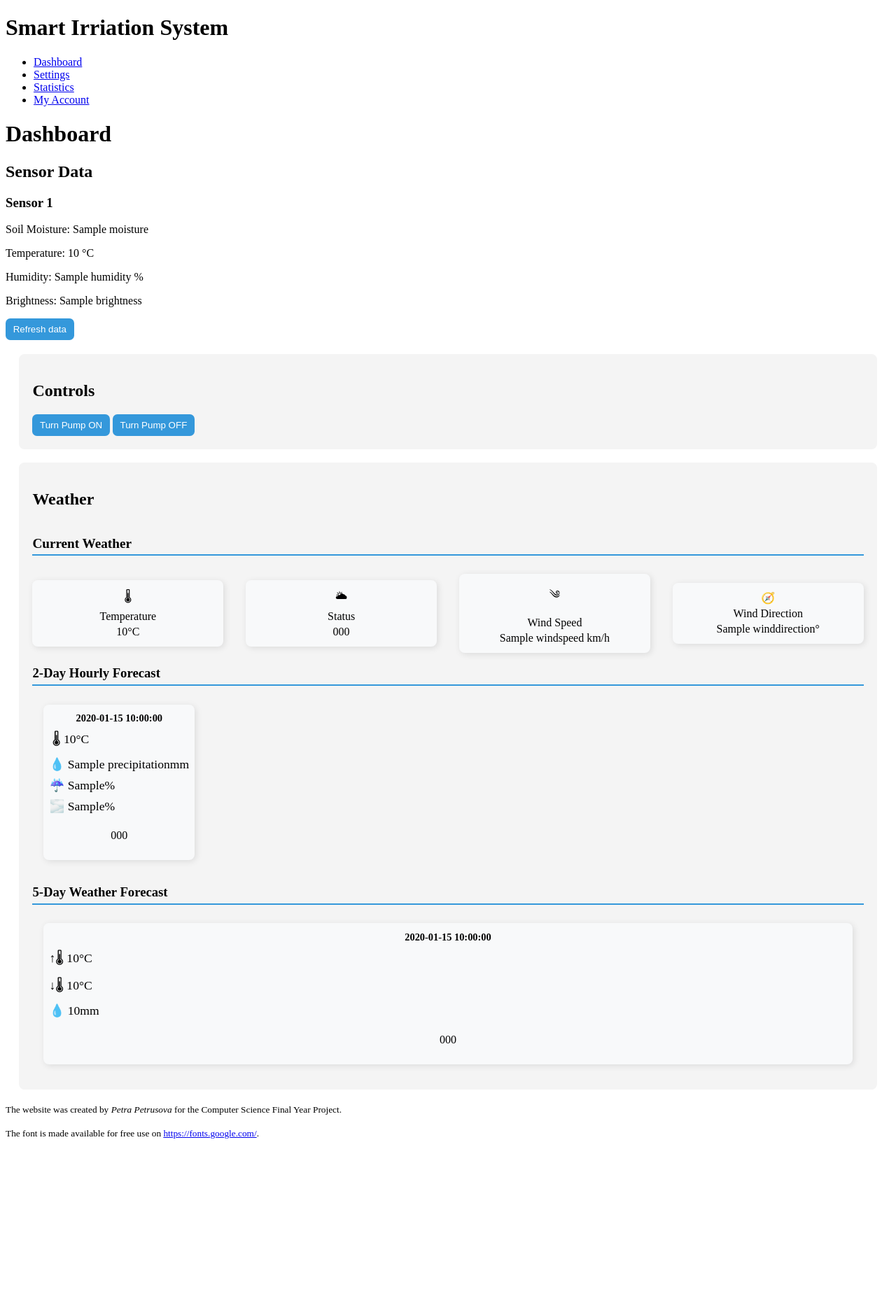
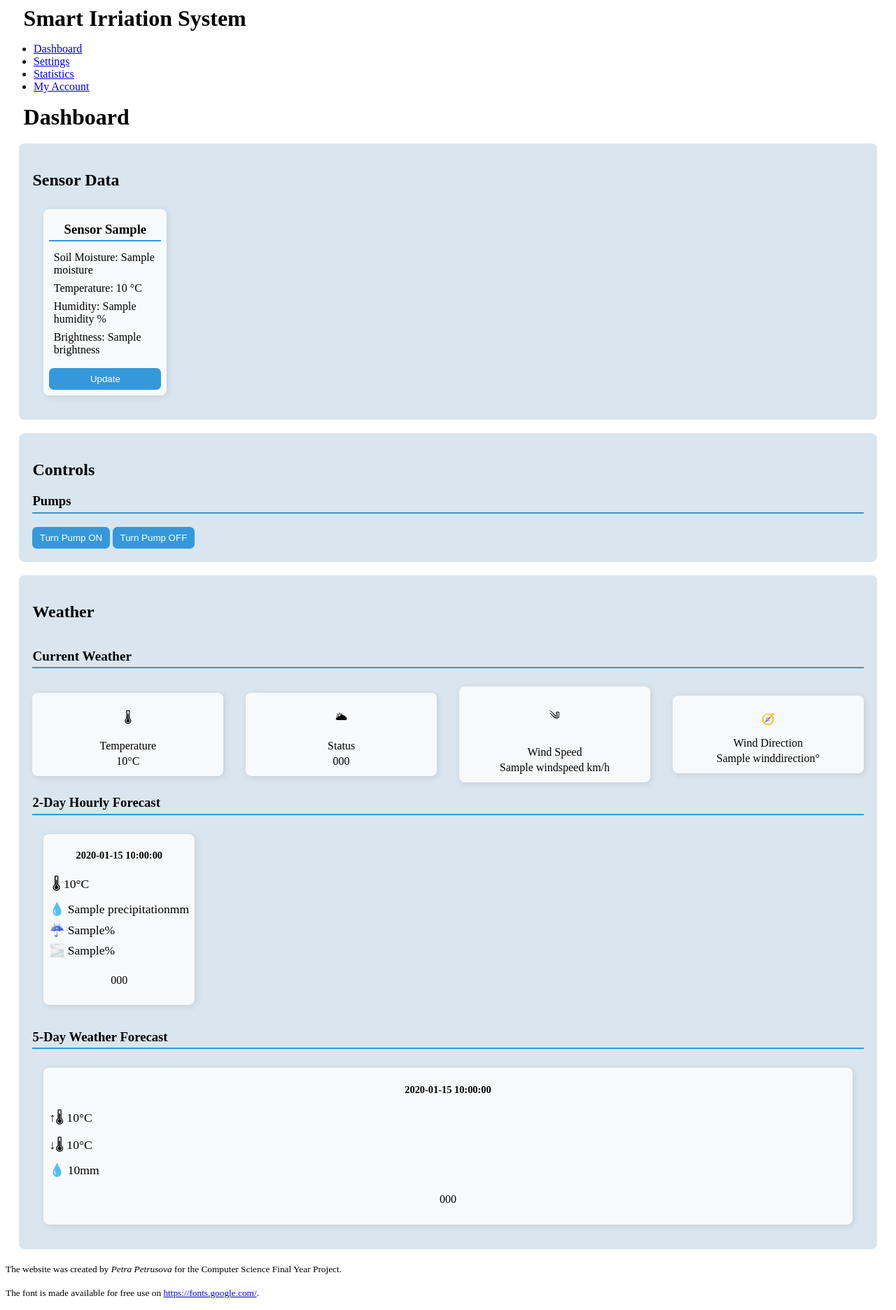
Before and after one commit to ppetruso8/smart_irrigation_system, a Flask app: template webapp/templates/index.html in a window 1280 px wide. Shown: the whole page at 70% size. Before the commit the page ends 1627 px from the top, so only its background shows below. Run offline with Flask 3, Linux system fonts and the light colour scheme; the template is opened without the code that fills it: most values are stand-ins (such as "Sample title", 1, 10 or a date in 2020).

Commit message:
Updated design

```diff
--- a/webapp/app.py
+++ b/webapp/app.py
@@ -73,10 +73,13 @@ def index():
     # hourly_html = forecast_hourly.to_html(classes='table table-striped', border = 0)
     # daily_html = forecast_daily.to_html(classes='table table-striped', border = 0)
 
+    #readings = get_readings() --> list of dict
     # sample sensor reading
-    reading = {"moisture": 1, "temperature": 1, "humidity": 1, "brightness": 1}
+    reading = {"sensor_no": 1, "moisture": 1, "temperature": 1, "humidity": 1, "brightness": 1}
+    reading2 = {"sensor_no": 2, "moisture": 2, "temperature": 2, "humidity": 2, "brightness": 2}
+    readings = [reading, reading2]
 
-    return render_template("index.html", weather=weather_current, reading=reading, hourly=forecast_hourly, daily=forecast_daily)
+    return render_template("index.html", weather=weather_current, readings=readings, hourly=forecast_hourly, daily=forecast_daily)
 
 # @app.route("/register", methods = ["GET", "POST"])
 # def register():
@@ -125,8 +128,8 @@ def index():
             return redirect(next_page)
     return render_template("login.html", form=form)
 
-@app.route("/logout")
-def logout():
+# @app.route("/logout")
+# def logout():
     session.clear()
     return redirect( url_for("index") )
 
@@ -212,3 +215,6 @@ def get_forecast(lat, long):
     meteo = mgr.get_pandas()
 
     return meteo
+
+def get_readings():
+    pass
--- a/webapp/static/styles.css
+++ b/webapp/static/styles.css
@@ -1,18 +1,72 @@
-#weather, #reading, #controls {
+@viewport {
+    width: device-width;
+}
+
+/* @font-face {
+    font-family: Montserrat;
+    src: url("fonts/Montserrat/Montserrat-Regular.ttf");
+} */
+
+html {
+    /* background-color: rgb(11,12,16); */
+
+    scroll-behavior: smooth;
+
+    --section_bg: rgb(217,230,240);
+
+    --main: rgb(243, 243, 243);
+    --text: rgb(11,12,16);
+    --footer: rgb(37, 37, 37);
+    --header_nav: rgb(10,10,11);
+    --header_nav_text: rgb(243, 243, 243);
+    --hover: rgb(78, 78, 80);
+}
+
+/* body {
+    width: auto;
+    margin: 0;
+
+    background-color: var(--main);
+
+    font-family: "Montserrat", "Segoe UI", sans-serif;
+    color: var(--text);
+    font-size: 16px;
+    hyphens: auto;
+    line-height: 1.5em;
+    text-align: center;
+}
+
+header {
+    width: auto;
+    padding: 1em;
+    background-color: var(--header_nav);
+
+    background-image: url("header.jpg");
+    color: var(--header_nav_text);
+    font-size: 1.9em;
+} */
+
+#weather, #readings , #controls {
     margin: 1.2em;
     padding: 1.2em;
 
-    background: #f4f4f4;
+    /* background: #f4f4f4; */
+    background: var(--section_bg);
     border-radius: 0.5em;
 }
 
-#weather h3, #reading h3, #controls h3 {
+#weather h3, #readings h3, #controls h3 {
     padding-bottom: 0.25em;
+
     border-bottom: 2px solid #3498db;
 }
 
-#weather p, #reading p, #controls p {
+#weather p:not(:first-child) , #readings p:not(:first-child), #controls p:not(:first-child) {
     margin: 0.25em 0;
+}
+
+h1 {
+    margin: auto 0.8em;
 }
 
 /* Current Weather */
@@ -28,10 +82,10 @@
 .weather_item {
     flex: 1;
     text-align: center;
+    padding: 0.5em;
+    font-size: 1em;
 
-    padding: 0.5em;
     border-radius: 0.5em;
-
     background: #f8f9fa;
     box-shadow: 2px 2px 10px rgba(0, 0, 0, 0.1);
 }
@@ -45,12 +99,8 @@
     font-size: 1.2em;
 }
 
-.weather_item p {
-    font-size: 1em;
-}
-
 /* Hourly Forecast */
-#hourly_container {
+#hourly_container, #readings_container {
     display: flex;
     overflow-x: auto;
     scroll-snap-type: x mandatory;
@@ -59,12 +109,11 @@
     padding: 0.5em 1em 1em 1em;
 }
 
-.hourly_item {
+.hourly_item, .sensor {
     display: flex;
     flex-direction: column;
     justify-content: center;
     scroll-snap-align: start;
-    vertical-align: middle;
 
     min-width: 8em;
     padding: 0.5em;
@@ -151,13 +200,33 @@
     background: #f8f9fa;
 }
 
+/* Sensors */
+.sensor {
+    flex: 1;
+    padding: 0.5em;
+    font-size: 1em;
+    max-width: 10em;
+
+    border-radius: 0.5em;
+    background: #f8f9fa;
+    box-shadow: 2px 2px 10px rgba(0, 0, 0, 0.1);
+}
+
+.sensor h3 {
+    text-align: center;
+    margin: 0.5em 0;
+}
+
+.sensor p {
+    padding-left: 0.4em;
+}
 
 /* Buttons */
 button {
     padding: 0.6em 0.8em;
+
     border-radius: 0.5em;
     border: none;
-
     background: #3498db;
     color: white;
     transition: background 0.3s ease;
@@ -167,3 +236,7 @@ button {
 button:hover {
     background: #2980b9;
 }
+
+#readings button {
+    margin-top: 1em;
+}
--- a/webapp/templates/index.html
+++ b/webapp/templates/index.html
@@ -4,16 +4,23 @@
     <h1>Dashboard</h1>
     <section id = "readings">
         <h2>Sensor Data</h2>
-        <h3>Sensor 1</h3>
-        <p>Soil Moisture: {{ reading.moisture }}</p>
-        <p>Temperature: {{ reading.temperature }} °C</p>
-        <p>Humidity: {{ reading.humidity }} %</p>
-        <p>Brightness: {{ reading.brightness }}</p>
-        <button onclick="refresh()">Refresh data</button>
+        <section id="readings_container">
+            {% for reading in readings %}
+            <section class = "sensor">
+                <h3>Sensor {{ reading.sensor_no }}</h3>
+                <p>Soil Moisture: {{ reading.moisture }}</p>
+                <p>Temperature: {{ reading.temperature }} °C</p>
+                <p>Humidity: {{ reading.humidity }} %</p>
+                <p>Brightness: {{ reading.brightness }}</p>
+                <button onclick="refresh()">Update</button>
+            </section>
+            {% endfor %}
+        </section>
     </section>
 
     <section id = "controls">
         <h2>Controls</h2>
+        <h3>Pumps</h3>
         <button onclick="pump('on')">Turn Pump ON</button>
         <button onclick="pump('off')">Turn Pump OFF</button>
     </section>
@@ -47,7 +54,6 @@
                 <p>{{ weather.winddirection }}°</p>
             </div>
         </section>
-
 
         <section id="hourly_forecast">
             <h3>2-Day Hourly Forecast</h3>
```
